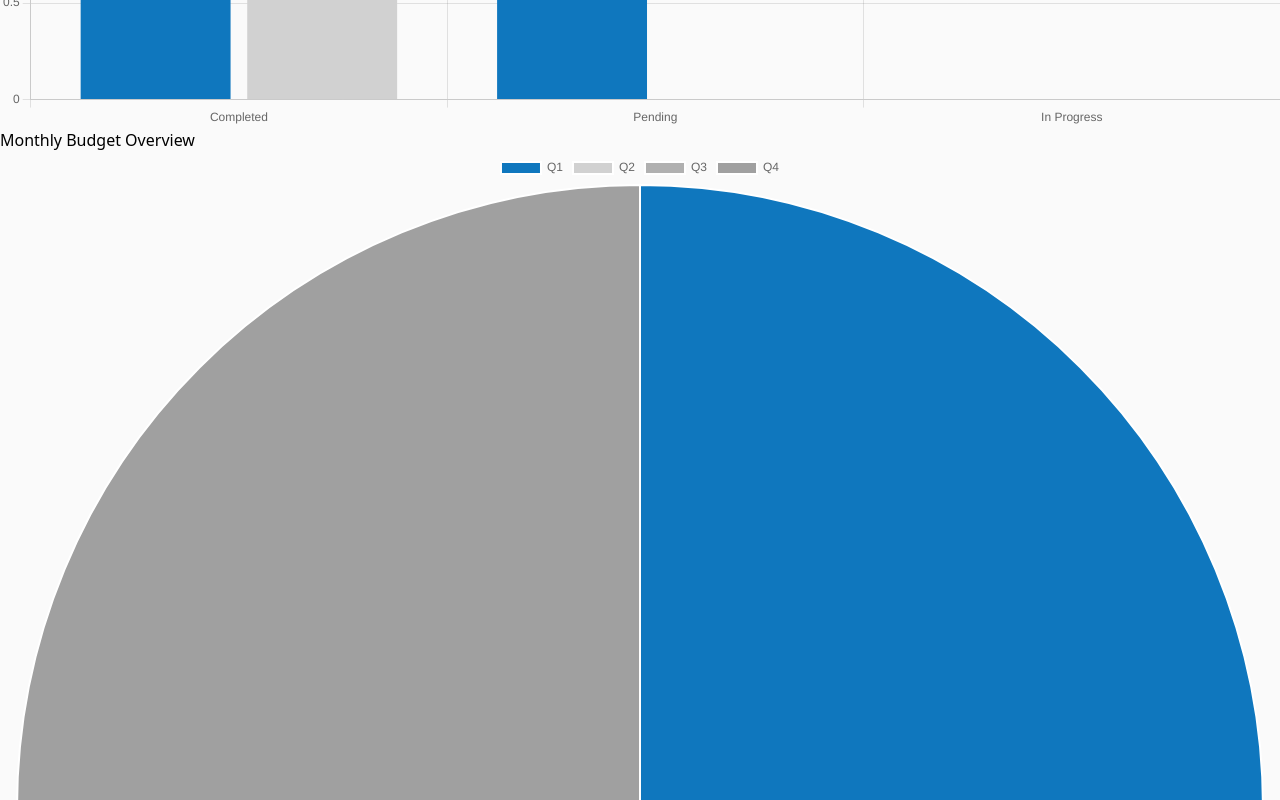
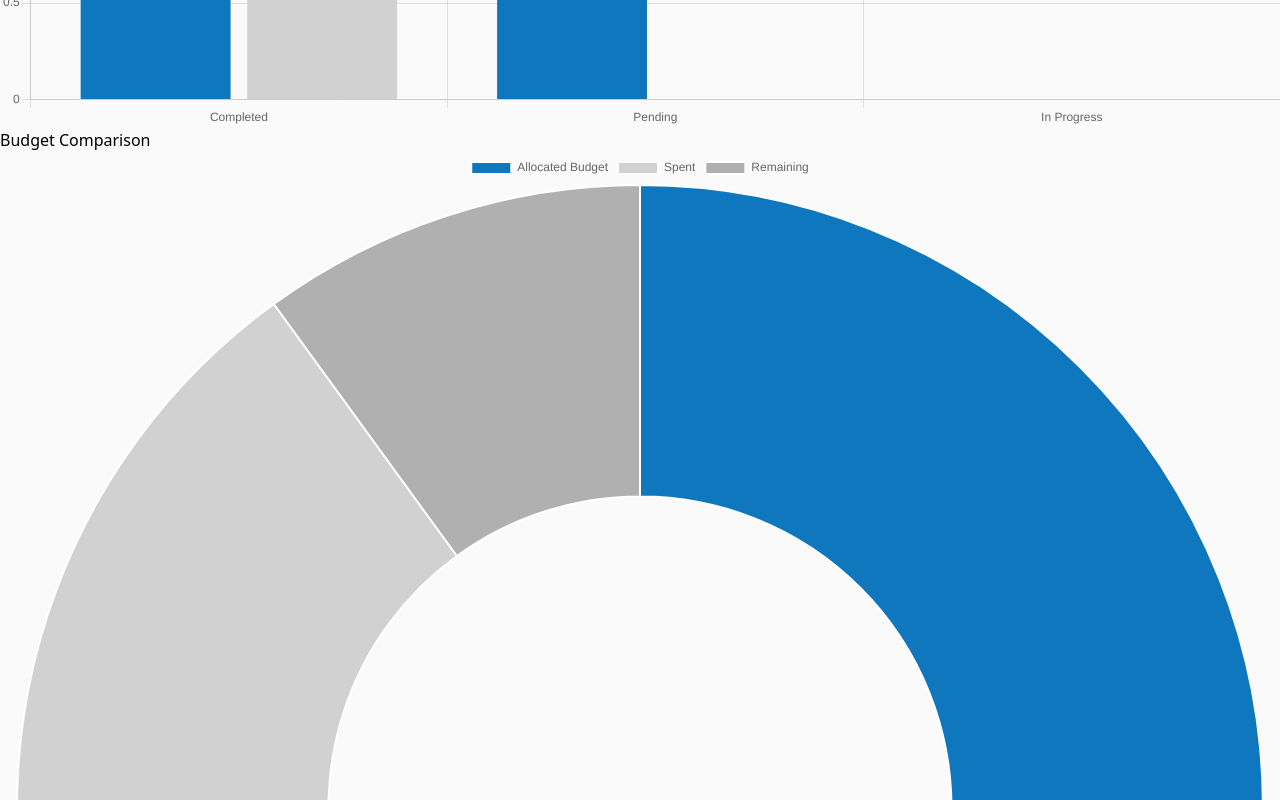
Before and after one commit to g-zenr/Project-management-app, a React (Vite) app: page /report in a window 1280 px wide. Shown: the part 1640-2440 px from the top of the page. Built offline with nearby package versions, Linux system fonts and the light colour scheme.

Commit message:
Revamp: added new charts on reprt page

```diff
--- /dev/null
+++ b/src/components/DoughnutChart.tsx
@@ -0,0 +1,28 @@
+import { Doughnut } from "react-chartjs-2";
+
+interface DoughnutChartProps {
+  data: number[];
+  labels: string[];
+  backgroundColor: string[];
+}
+
+const DoughnutChart: React.FC<DoughnutChartProps> = ({
+  data,
+  labels,
+  backgroundColor,
+}) => {
+  const chartData = {
+    labels: labels,
+    datasets: [
+      {
+        data: data,
+        backgroundColor: backgroundColor,
+        hoverBackgroundColor: backgroundColor.map((color) => color + "80"),
+      },
+    ],
+  };
+
+  return <Doughnut data={chartData} />;
+};
+
+export default DoughnutChart;
--- /dev/null
+++ b/src/components/RadarChart.tsx
@@ -0,0 +1,37 @@
+import { Radar } from "react-chartjs-2";
+
+interface MemberData {
+  label: string;
+  value: number;
+  total: number;
+}
+
+interface RadarChartProps {
+  data: MemberData[];
+}
+
+const RadarChart: React.FC<RadarChartProps> = ({ data }) => {
+  const chartData = {
+    labels: data.map((member) => member.label),
+    datasets: [
+      {
+        label: "Completed Tasks",
+        data: data.map((member) => member.value),
+        backgroundColor: "rgba(15, 119, 190, 0.5)",
+        borderColor: "#0f77be",
+        borderWidth: 2,
+      },
+      {
+        label: "Total Tasks",
+        data: data.map((member) => member.total),
+        backgroundColor: "rgba(209, 209, 209, 0.5)",
+        borderColor: "#d1d1d1",
+        borderWidth: 2,
+      },
+    ],
+  };
+
+  return <Radar data={chartData} />;
+};
+
+export default RadarChart;
--- a/src/mocks/reportMockData.ts
+++ b/src/mocks/reportMockData.ts
@@ -10,8 +10,11 @@ export interface ReportData {
   budgetLabels: string[];
   budgetValues: number[];
   upcomingDeadlines: { task: string; date: string }[];
+  teamPerformance: { member: string; completed: number; total: number }[];
+  budgetComparison: { category: string; value: number }[];
 }
-export const mockReportData = {
+
+export const mockReportData: ReportData = {
   totalProjects: 5,
   completedProjects: 3,
   pendingTasks: 2,
@@ -19,11 +22,21 @@ export const mockReportData = {
   trendLabels: ["Jan", "Feb", "Mar", "Apr", "May"],
   trendValues: [20000, 25000, 30000, 15000, 20000],
   taskLabels: ["Completed", "Pending", "In Progress"],
-  taskValues: [3, 2, 0], // Ensure these are numbers
+  taskValues: [3, 2, 0],
   budgetLabels: ["Q1", "Q2", "Q3", "Q4"],
   budgetValues: [25000, 25000, 25000, 25000],
   upcomingDeadlines: [
     { task: "Submit Report", date: "2024-10-30" },
     { task: "Project Presentation", date: "2024-11-15" },
   ],
+  teamPerformance: [
+    { member: "Alice", completed: 2, total: 3 },
+    { member: "Bob", completed: 1, total: 2 },
+    { member: "Charlie", completed: 0, total: 0 },
+  ],
+  budgetComparison: [
+    { category: "Allocated Budget", value: 100000 },
+    { category: "Spent", value: 80000 },
+    { category: "Remaining", value: 20000 },
+  ],
 };
--- a/src/pages/Report.tsx
+++ b/src/pages/Report.tsx
@@ -4,6 +4,8 @@ import LineChart from "../components/LineChart";
 import BarChart from "../components/BarChart";
 import PieChart from "../components/PieChart";
 import SummaryCard from "../cards/SummaryCard";
+import RadarChart from "../components/RadarChart";
+import DoughnutChart from "../components/DoughnutChart";
 
 const ReportPage: React.FC = () => {
   const reportData: ReportData = mockReportData;
@@ -34,17 +36,18 @@ const ReportPage: React.FC = () => {
           />
           <SummaryCard
             title="Total Budget"
-            value={mockReportData.totalProjects}
+            value={reportData.totalBudget}
             bgColor="bg-white"
           />
         </div>
       </div>
 
-      <div className="flex flex-col w-full gap-10">
+      <div className="grid grid-cols-2 gap-10">
         <div className="bg-white border border-gray-300 rounded shadow-md p-4">
           <h2 className="text-xl font-semibold text-gray-800 mb-4">
             Budget Spend Over Time
           </h2>
+          <div className="w-full h-50">
             <LineChart
               data={{
                 labels: reportData.trendLabels,
@@ -54,11 +57,13 @@ const ReportPage: React.FC = () => {
               borderColor="#0f77be"
             />
           </div>
+        </div>
 
         <div className="bg-white border border-gray-300 rounded shadow-md p-4">
           <h2 className="text-xl font-semibold text-gray-800 mb-4">
             Task Status Overview
           </h2>
+          <div className="w-full h-50">
             <BarChart
               labels={reportData.taskLabels}
               data={[reportData.taskValues, [reportData.completedProjects]]}
@@ -66,12 +71,41 @@ const ReportPage: React.FC = () => {
               labelsDataset={["Task Values", "Completed Projects"]}
             />
           </div>
+        </div>
 
-        {/* Budget Comparison Pie Chart */}
+        <div className="bg-white border border-gray-300 rounded shadow-md p-4">
+          <h2 className="text-xl font-semibold text-gray-800 mb-4">
+            Budget Comparison
+          </h2>
+          <div className="w-full h-50">
+            <DoughnutChart
+              data={reportData.budgetComparison.map((b) => b.value)}
+              labels={reportData.budgetComparison.map((b) => b.category)}
+              backgroundColor={["#0f77be", "#d1d1d1", "#b0b0b0"]}
+            />
+          </div>
+        </div>
+
+        <div className="bg-white border border-gray-300 rounded shadow-md p-4">
+          <h2 className="text-xl font-semibold text-gray-800 mb-4">
+            Team Performance
+          </h2>
+          <div className="w-full h-50">
+            <RadarChart
+              data={reportData.teamPerformance.map((member) => ({
+                label: member.member,
+                value: member.completed,
+                total: member.total,
+              }))}
+            />
+          </div>
+        </div>
+
         <div className="bg-white border border-gray-300 rounded shadow-md p-4">
           <h2 className="text-xl font-semibold text-gray-800 mb-4">
             Monthly Budget Overview
           </h2>
+          <div className="w-full h-50">
             <PieChart
               data={{
                 labels: reportData.budgetLabels,
@@ -87,6 +121,7 @@ const ReportPage: React.FC = () => {
                 "#808080",
               ]}
             />
+          </div>
         </div>
       </div>
 
```
Lines whose indentation alone changed are shown as unchanged.
